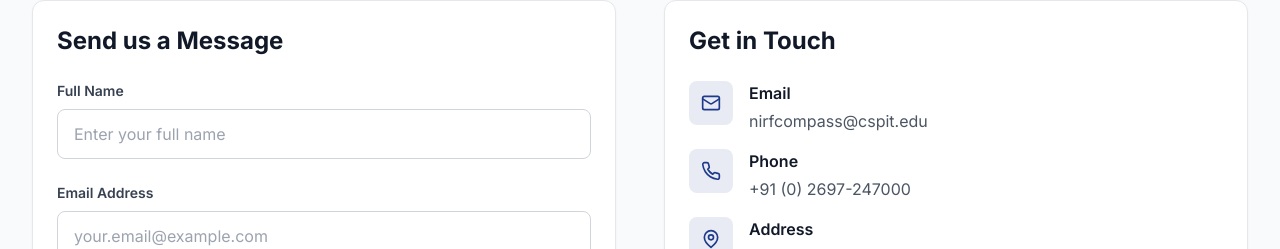
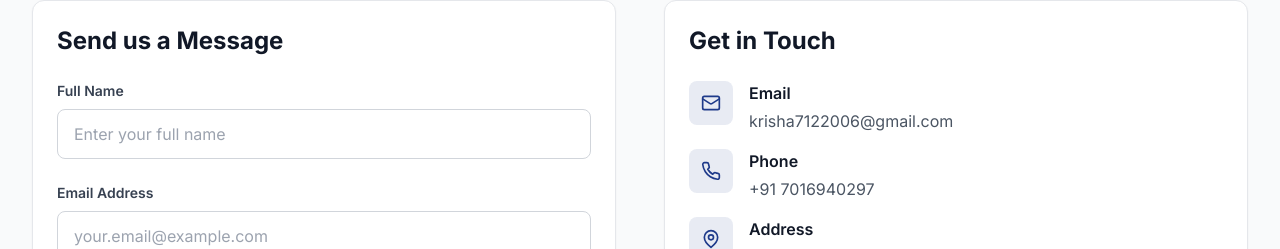
Before and after one commit to krisha712/Nirf-Compass, a React (Vite) app: page /contact in a window 1280 px wide. Shown: the part 253-502 px from the top of the page. Built offline with nearby package versions, Linux system fonts and the light colour scheme.

Commit message:
Updated Contact Page UI improvements

```diff
--- a/src/pages/ContactPage.jsx
+++ b/src/pages/ContactPage.jsx
@@ -26,14 +26,14 @@ export default function ContactPage() {
     {
       icon: Mail,
       title: 'Email',
-      content: 'nirfcompass@cspit.edu',
-      link: 'mailto:nirfcompass@cspit.edu',
+      content: 'krisha7122006@gmail.com',
+      link: 'mailto:krisha7122006@gmail.com',
     },
     {
       icon: Phone,
       title: 'Phone',
-      content: '+91 (0) 2697-247000',
-      link: 'tel:+912697247000',
+      content: '+91 7016940297',
+      link: 'tel:+917016940297',
     },
     {
       icon: MapPin,
```
